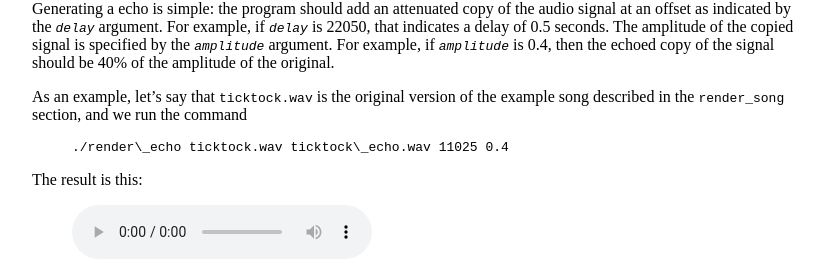
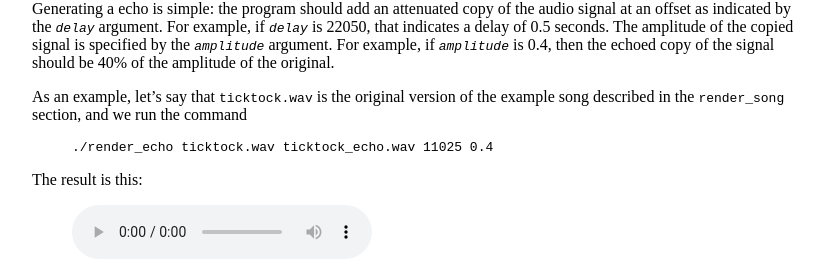
Before and after one commit to jhuintprog/fall2019, a Jekyll site: the page built from midterm_proj.md, in a window 1280 px wide and 900 px high, scrolled down 7460 px. Shown: the part 621-897 px from the top of the window, without its empty margins (224-1048 px from the left). Built offline with Jekyll 4.4.1, drawn with Linux system fonts in a browser that asks for light colours; some of the changed lines change nothing that is shown.

Commit message:
minor markdown fixes

```diff
--- a/midterm_proj.md
+++ b/midterm_proj.md
@@ -226,7 +226,7 @@
 
 The `render_song` program, whose `main` function should be defined in `render_song.c`, is invoked as follows:
 
-> <tt>./render\_song <i>songinput</i> <i>waveoutput</i></tt>
+> <tt>./render&#95;song <i>songinput</i> <i>waveoutput</i></tt>
 
 The file <tt><i>songinput</i></tt> is a text file describing a "song".  The first two values in a song file are the total number of samples, followed by the number of samples in one "beat".  For example, if these values are
 
@@ -368,7 +368,7 @@
 
 The `render_echo` program processes an input WAVE file to generate an echo effect, and is invoked as follows:
 
-> <tt>./render\_echo <i>wavfilein</i> <i>wavfileout</i> <i>delay</i> <i>amplitude</i></tt>
+> <tt>./render&#95;echo <i>wavfilein</i> <i>wavfileout</i> <i>delay</i> <i>amplitude</i></tt>
 
 The <tt><i>wavfilein</i></tt> argument names an input WAVE file.
 
@@ -384,7 +384,7 @@
 
 <blockquote>
 <pre>
-./render\_echo ticktock.wav ticktock\_echo.wav 11025 0.4
+./render&#95;echo ticktock.wav ticktock&#95;echo.wav 11025 0.4
 </pre>
 </blockquote>
 
```
